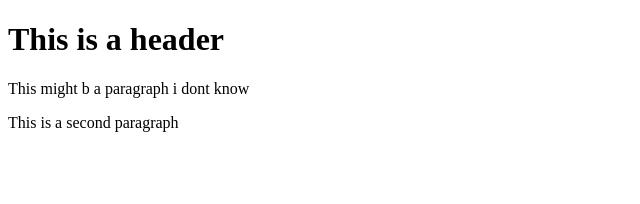
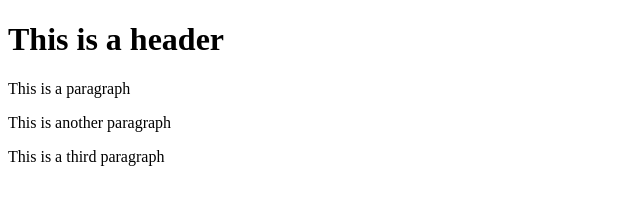
Before and after one commit to Highlandfury/git-test, a website: page index.html in a window 1280 px wide. Shown: the whole page, without its empty margins (0-640 px from the left). Drawn offline with Linux system fonts and the light colour scheme.

Commit message:
4th commit

```diff
--- a/index.html
+++ b/index.html
@@ -8,7 +8,8 @@
 </head>
 <body>
     <h1>This is a header</h1>
-    <p>This might b a paragraph i dont know </p>
-    <p>This is a second paragraph</p>
+    <p>This is a paragraph</p>
+    <p>This is another paragraph</p>
+    <p>This is a third paragraph</p>
 </body>
 </html>
```
Also changed, not shown: package.json (added, +24 -0 lines), 2 other files.
